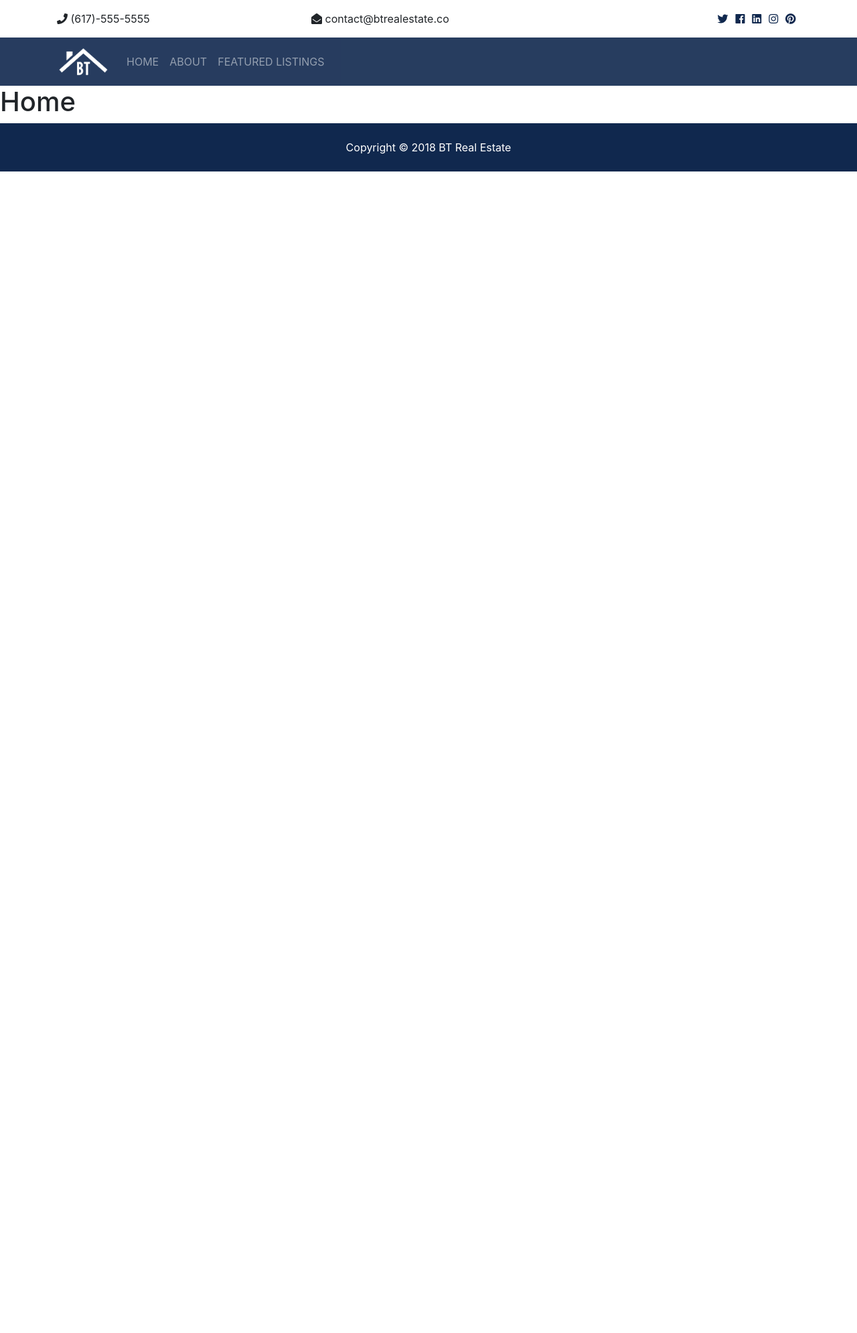
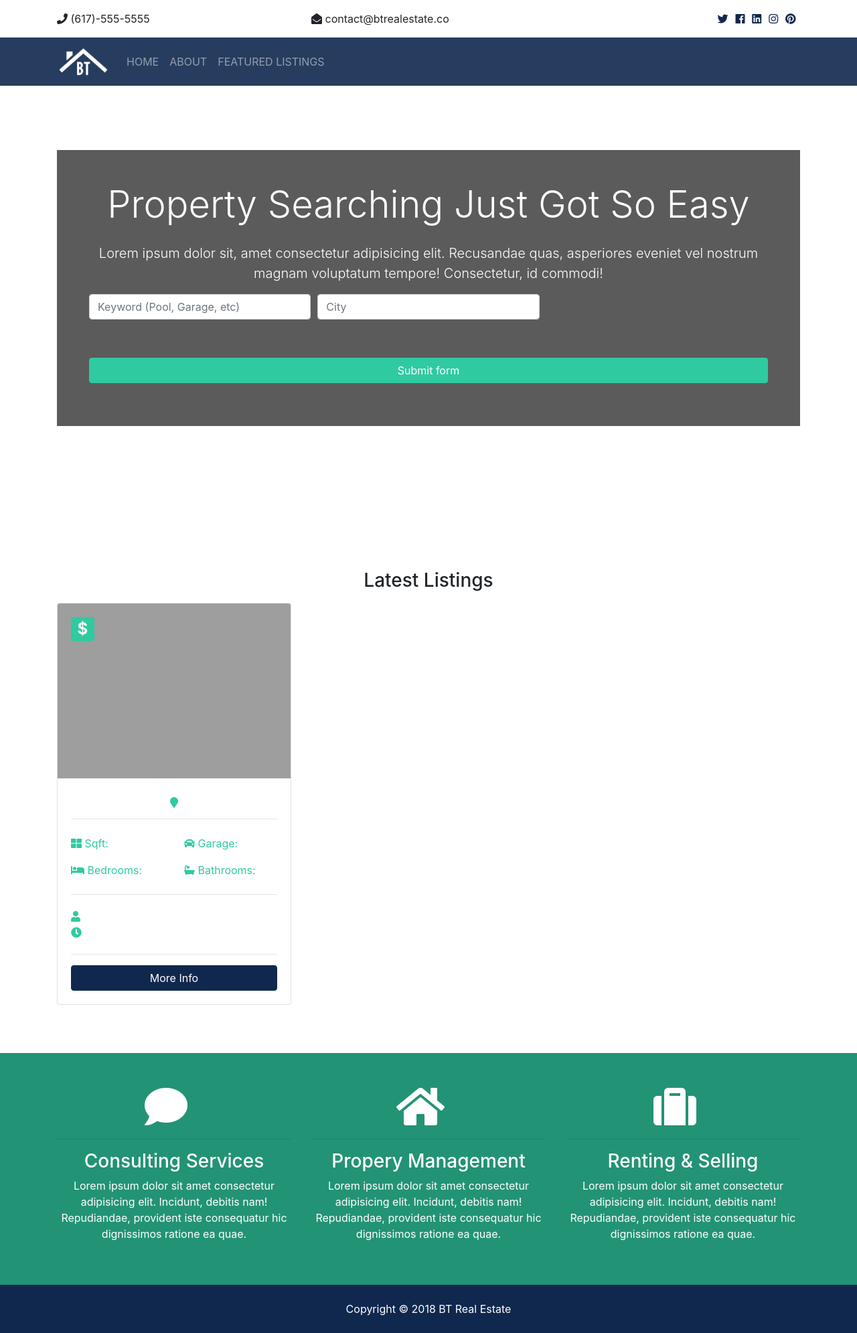
Before and after one commit to DiovaneMiranda/btre, a Django app: page / in a window 1280 px wide. Shown: the whole page at 67% size. Before the commit the page ends 256 px from the top, so only its background shows below. Run offline with Django 3.2, Linux system fonts and the light colour scheme; some libraries are stand-ins or nearby versions; grey boxes are pictures that could not be loaded.

Commit message:
Added sections to index.html

```diff
--- a/templates/pages/index.html
+++ b/templates/pages/index.html
@@ -1,4 +1,129 @@
 {% extends 'base.html' %}
 {% block content %}
-<h1>Home</h1>
+<!-- Showcase -->
+  <section id="showcase">
+    <div class="container text-center">
+      <div class="home-search p-5">
+        <div class="overlay p-5">
+          <h1 class="display-4 mb-4">
+            Property Searching Just Got So Easy
+          </h1>
+          <p class="lead">Lorem ipsum dolor sit, amet consectetur adipisicing elit. Recusandae quas, asperiores eveniet vel nostrum magnam
+            voluptatum tempore! Consectetur, id commodi!</p>
+          <div class="search">
+            <form action="#">
+              <!-- Form Row 1 -->
+              <div class="form-row">
+                <div class="col-md-4 mb-3">
+                  <label class="sr-only">Keywords</label>
+                  <input type="text" name="keywords" class="form-control" placeholder="Keyword (Pool, Garage, etc)">
+                </div>
+
+                <div class="col-md-4 mb-3">
+                  <label class="sr-only">City</label>
+                  <input type="text" name="city" class="form-control" placeholder="City">
+                </div>
+
+                <div class="col-md-4 mb-3">
+
+                </div>
+              </div>
+              <!-- Form Row 2 -->
+              <div class="form-row">
+                <div class="col-md-6 mb-3">
+
+
+                </div>
+                <div class="col-md-6 mb-3">
+
+                </div>
+              </div>
+              <button class="btn btn-secondary btn-block mt-4" type="submit">Submit form</button>
+            </form>
+          </div>
+        </div>
+      </div>
+    </div>
+  </section>
+  <br>
+  <!-- Alerts -->
+  {% include 'partials/_alerts.html' %}
+  <!-- Listings -->
+  <section id="listings" class="py-5">
+    <div class="container">
+      <h3 class="text-center mb-3">Latest Listings</h3>
+      <div class="row">
+        <!-- Listing 1 -->
+        <div class="col-md-6 col-lg-4 mb-4">
+          <div class="card listing-preview">
+            <img class="card-img-top" src="#" alt="">
+            <div class="card-img-overlay">
+              <h2>
+                <span class="badge badge-secondary text-white">$</span>
+              </h2>
+            </div>
+            <div class="card-body">
+              <div class="listing-heading text-center">
+                <h4 class="text-primary"></h4>
+                <p>
+                  <i class="fas fa-map-marker text-secondary"></i> </p>
+              </div>
+              <hr>
+              <div class="row py-2 text-secondary">
+                <div class="col-6">
+                  <i class="fas fa-th-large"></i> Sqft: </div>
+                <div class="col-6">
+                  <i class="fas fa-car"></i> Garage: </div>
+              </div>
+              <div class="row py-2 text-secondary">
+                <div class="col-6">
+                  <i class="fas fa-bed"></i> Bedrooms: </div>
+                <div class="col-6">
+                  <i class="fas fa-bath"></i> Bathrooms: </div>
+              </div>
+              <hr>
+              <div class="row py-2 text-secondary">
+                <div class="col-6">
+                  <i class="fas fa-user"></i> </div>
+              </div>
+              <div class="row text-secondary pb-2">
+                <div class="col-6">
+                  <i class="fas fa-clock"></i></div>
+              </div>
+              <hr>
+              <a href="#" class="btn btn-primary btn-block">More Info</a>
+            </div>
+          </div>
+        </div>
+      </div>
+    </div>
+  </section>
+
+  <section id="services" class="py-5 bg-secondary text-white">
+    <div class="container">
+      <div class="row text-center">
+        <div class="col-md-4">
+          <i class="fas fa-comment fa-4x mr-4"></i>
+          <hr>
+          <h3>Consulting Services</h3>
+          <p>Lorem ipsum dolor sit amet consectetur adipisicing elit. Incidunt, debitis nam! Repudiandae, provident iste consequatur
+            hic dignissimos ratione ea quae.</p>
+        </div>
+        <div class="col-md-4">
+          <i class="fas fa-home fa-4x mr-4"></i>
+          <hr>
+          <h3>Propery Management</h3>
+          <p>Lorem ipsum dolor sit amet consectetur adipisicing elit. Incidunt, debitis nam! Repudiandae, provident iste consequatur
+            hic dignissimos ratione ea quae.</p>
+        </div>
+        <div class="col-md-4">
+          <i class="fas fa-suitcase fa-4x mr-4"></i>
+          <hr>
+          <h3>Renting & Selling</h3>
+          <p>Lorem ipsum dolor sit amet consectetur adipisicing elit. Incidunt, debitis nam! Repudiandae, provident iste consequatur
+            hic dignissimos ratione ea quae.</p>
+        </div>
+      </div>
+    </div>
+  </section>
 {% endblock %}
```
